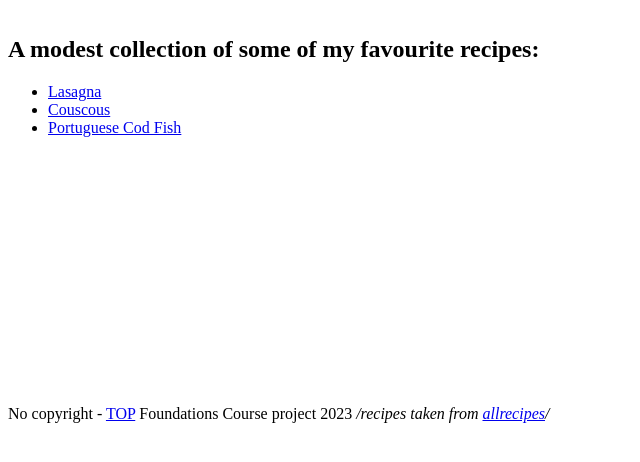
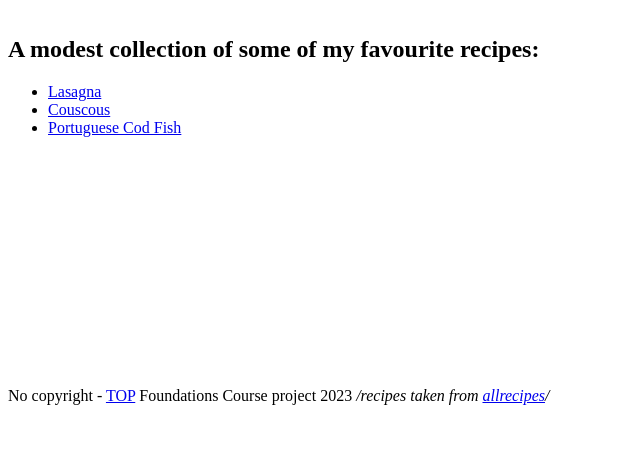
Before and after one commit to PyrusQuercus/odinproject_projects, a plain HTML site: page recipes_proj/index.html in a window 1280 px wide. Shown: the part 174-636 px from the top of the page, without its empty margins (0-640 px from the left). Drawn offline with Linux system fonts and the light colour scheme.

Commit message:
Update index.html

```diff
--- a/recipes_proj/index.html
+++ b/recipes_proj/index.html
@@ -19,7 +19,7 @@
         <li><a target="_blank" href="./recipes_lists/lasagna.html">Lasagna</a></li>
         <li><a target="_blank" href="./recipes_lists/cuscuz.html">Couscous</a></li>
         <li><a target="_blank" href="./recipes_lists/bacalhau.html">Portuguese Cod Fish</a></li>
-    </ul><br><br><br><br><br><br><br><br><br><br><br><br><br><br>
+    </ul><br><br><br><br><br><br><br><br><br><br><br><br><br>
     <footer>No copyright - <a target="_blank" href="https://www.theodinproject.com/">TOP</a> Foundations Course project 2023       <i>/recipes taken from <a target="_blank" href="https://www.allrecipes.com">allrecipes</a>/</i></footer>
   </body>
 </html>
```
